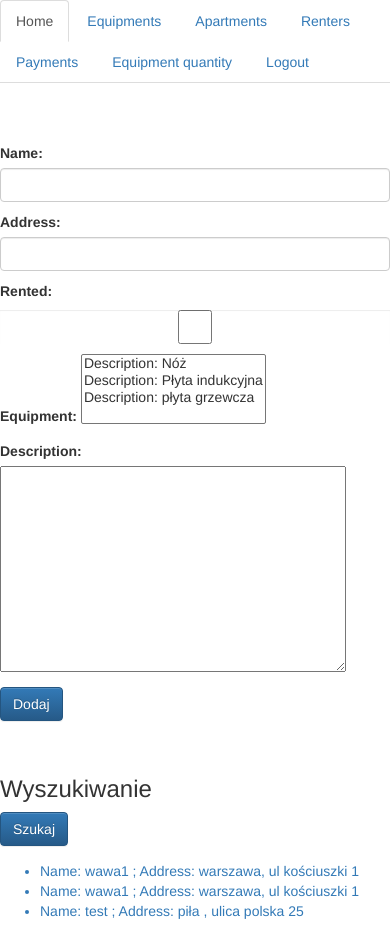
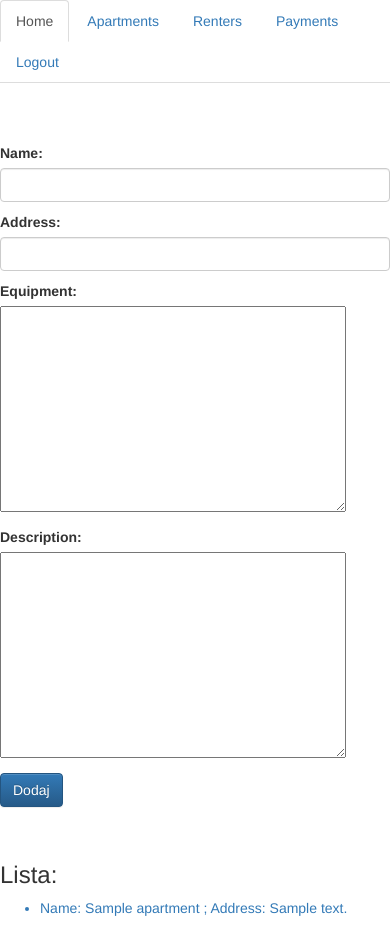
Before and after one commit to adamstok/django-fun, a Django app: page /apartments/ in a window 390 px wide. Run offline with Django 3.2, Linux system fonts and the light colour scheme; a user stored in the database is signed in; data comes from the database, SQL or seed files in the repository; tables that the repository leaves empty hold one stand-in row (values such as "Sample post"); some libraries are stand-ins or nearby versions.

Commit message:
changed models - another appraoch to hire apartments

```diff
--- a/apartments/urls.py
+++ b/apartments/urls.py
@@ -23,9 +23,9 @@ urlpatterns = [
     path('admin/', admin.site.urls),
     path('accounts/',include('django.contrib.auth.urls')),
     path('', views.Home.as_view(), name='home'),
-    path('equipments/', views.CreateEquipmentsView.as_view(), name='equipments'),
+    # path('equipments/', views.CreateEquipmentsView.as_view(), name='equipments'),
     path('apartments/', views.CreateApartmentsView.as_view(), name='apartments'),
-    path('noe/', views.CreateNumberOfEquipmentView.as_view(), name='noe'),
+    # path('noe/', views.CreateNumberOfEquipmentView.as_view(), name='noe'),
     path('renters/', views.CreateRentersView.as_view(), name='renters'),
     path('payments/', views.CreatePaymentsView.as_view(), name='payments'),
 ]
--- a/handling/models.py
+++ b/handling/models.py
@@ -4,20 +4,21 @@ from django.contrib.auth.models import User
 
 # Create your models here.
 
-class Equipments(models.Model):
-    description = models.TextField()
-
-    def __str__(self):
-        return f'Description: {self.description}'
-    def get_detail_url(self):
-        return f'/equipements/{self.id}'
+# class Equipments(models.Model):
+#     description = models.TextField()
+#
+#     def __str__(self):
+#         return f'Description: {self.description}'
+#     def get_detail_url(self):
+#         return f'/equipements/{self.id}'
 
 
 class Apartments(models.Model):
     name = models.CharField(max_length=250)
     address = models.CharField(max_length=250)
     rented = models.BooleanField()
-    equipment = models.ManyToManyField(Equipments, through='NumberOfEquipment')
+    #equipment = models.ManyToManyField(Equipments, through='NumberOfEquipment')
+    equipment = models.TextField()
     description = models.TextField()
 
     def __str__(self):
@@ -26,14 +27,14 @@ class Apartments(models.Model):
         return f'/apartments/{self.id}'
 
 
-class NumberOfEquipment(models.Model):
-    equipment = models.ForeignKey(Equipments,on_delete=models.CASCADE)
-    apartment = models.ForeignKey(Apartments,on_delete=models.CASCADE)
-    equipments_number = models.IntegerField(default=1)
-    def __str__(self):
-        return f'Equipment: {self.equipment} ; Apartment: {self.apartment} ; Quantity: {self.equipments_number}'
-    def get_detail_url(self):
-        return f'/renters/{self.id}'
+# class NumberOfEquipment(models.Model):
+#     equipment = models.ForeignKey(Equipments,on_delete=models.CASCADE)
+#     apartment = models.ForeignKey(Apartments,on_delete=models.CASCADE)
+#     equipments_number = models.IntegerField(default=1)
+#     def __str__(self):
+#         return f'Equipment: {self.equipment} ; Apartment: {self.apartment} ; Quantity: {self.equipments_number}'
+#     def get_detail_url(self):
+#         return f'/renters/{self.id}'
 
 
 class Renters(models.Model):
--- a/handling/templates/base.html
+++ b/handling/templates/base.html
@@ -17,11 +17,11 @@
 
 <ul class="nav nav-tabs">
   <li role="presentation" class="active"><a href="/">Home</a></li>
-  <li role="presentation"><a href="{% url 'equipments' %}">Equipments</a></li>
+{#  <li role="presentation"><a href="{% url 'equipments' %}">Equipments</a></li>#}
   <li role="presentation"><a href="{% url 'apartments' %}">Apartments</a></li>
   <li role="presentation"><a href="{% url 'renters' %}">Renters</a></li>
   <li role="presentation"><a href="{% url 'payments' %}">Payments</a></li>
-  <li role="presentation"><a href="{% url 'noe' %}">Equipment quantity</a></li>
+{#  <li role="presentation"><a href="{% url 'noe' %}">Equipment quantity</a></li>#}
   <li role="presentation"><a href="{% url 'logout' %}">Logout</a></li>
 </ul>
 
--- a/handling/templates/obj_list.html
+++ b/handling/templates/obj_list.html
@@ -22,25 +22,26 @@
 
 
 
-<h3> Wyszukiwanie </h3>
-    <form class="form-horizontal" method="GET" >
-    {{ search_form.as_p }}
+{#<h3> Wyszukiwanie </h3>#}
+{#    <form class="form-horizontal" method="GET" >#}
+{#    {{ search_form.as_p }}#}
+{##}
+{#    <div class="form-group">#}
+{#      <div class="col-sm-offset-2 col-sm-10">#}
+{#        <button type="submit" class="btn btn-default">Szukaj</button>#}
+{#      </div>#}
+{#    </div>#}
+{#</form>#}
 
-    <div class="form-group">
-      <div class="col-sm-offset-2 col-sm-10">
-        <button type="submit" class="btn btn-default">Szukaj</button>
-      </div>
-    </div>
-</form>
-
-
-
+{% if objects %}
+<h3>Lista:</h3>
 <ul>
 {% for object in objects %}
     <a href="{{ object.get_detail_url }}"> <li class="{{ class }}"> {{ object }}</li></a>
 {#    <a href="{{ object.delete_it }}"><button>Delete</button></a>#}
 {% endfor %}
 </ul>
+{% endif %}
 
 
 {#<ul>#}
--- a/handling/views.py
+++ b/handling/views.py
@@ -7,7 +7,7 @@ from handling.forms import RenterSearchForm
 from django.urls import reverse_lazy
 from django.views import View
 from django.views.generic import CreateView
-from handling.models import Equipments,Apartments,NumberOfEquipment,Renters,Payments
+from handling.models import Apartments,Renters,Payments
 
 
 class Home(LoginRequiredMixin, View):
@@ -15,23 +15,23 @@ class Home(LoginRequiredMixin, View):
         return render(request, 'base.html')
 
 
-class CreateEquipmentsView(CreateView):
-    model = Equipments
-    template_name = 'obj_list.html'
-    success_url = reverse_lazy('equipments')
-    fields = ['description']
-
-    def get_context_data(self, **kwargs):
-        context = super().get_context_data(**kwargs)
-        context.update({'objects':Equipments.objects.all()})
-        return context
+# class CreateEquipmentsView(CreateView):
+#     model = Equipments
+#     template_name = 'obj_list.html'
+#     success_url = reverse_lazy('equipments')
+#     fields = ['description']
+#
+#     def get_context_data(self, **kwargs):
+#         context = super().get_context_data(**kwargs)
+#         context.update({'objects':Equipments.objects.all()})
+#         return context
 
 
 class CreateApartmentsView(CreateView):
     model = Apartments
     template_name = 'obj_list.html'
     success_url = reverse_lazy('apartments')
-    fields = ['name','address','rented','equipment','description']
+    fields = ['name','address','equipment','description']
 
     def get_context_data(self, **kwargs):
         context = super().get_context_data(**kwargs)
@@ -39,17 +39,17 @@ class CreateApartmentsView(CreateView):
         return context
 
 
-class CreateNumberOfEquipmentView(CreateView):
-    model = NumberOfEquipment
-    template_name = 'obj_list.html'
-    success_url = reverse_lazy('noe')
-    fields = ['equipment','apartment','equipments_number']
-
-    def get_context_data(self, **kwargs):
-        context = super().get_context_data(**kwargs)
-        context.update({'objects':NumberOfEquipment.objects.all()})
-        return context
-
+# class CreateNumberOfEquipmentView(CreateView):
+#     model = NumberOfEquipment
+#     template_name = 'obj_list.html'
+#     success_url = reverse_lazy('noe')
+#     fields = ['equipment','apartment','equipments_number']
+#
+#     def get_context_data(self, **kwargs):
+#         context = super().get_context_data(**kwargs)
+#         context.update({'objects':NumberOfEquipment.objects.all()})
+#         return context
+#
 
 class CreateRentersView(CreateView):
     model = Renters
```
Also changed, not shown: db.sqlite3, handling/migrations/0001_initial.py, handling/migrations/0002_auto_20200622_1023.py (deleted), manage.py (line endings or trailing spaces).
